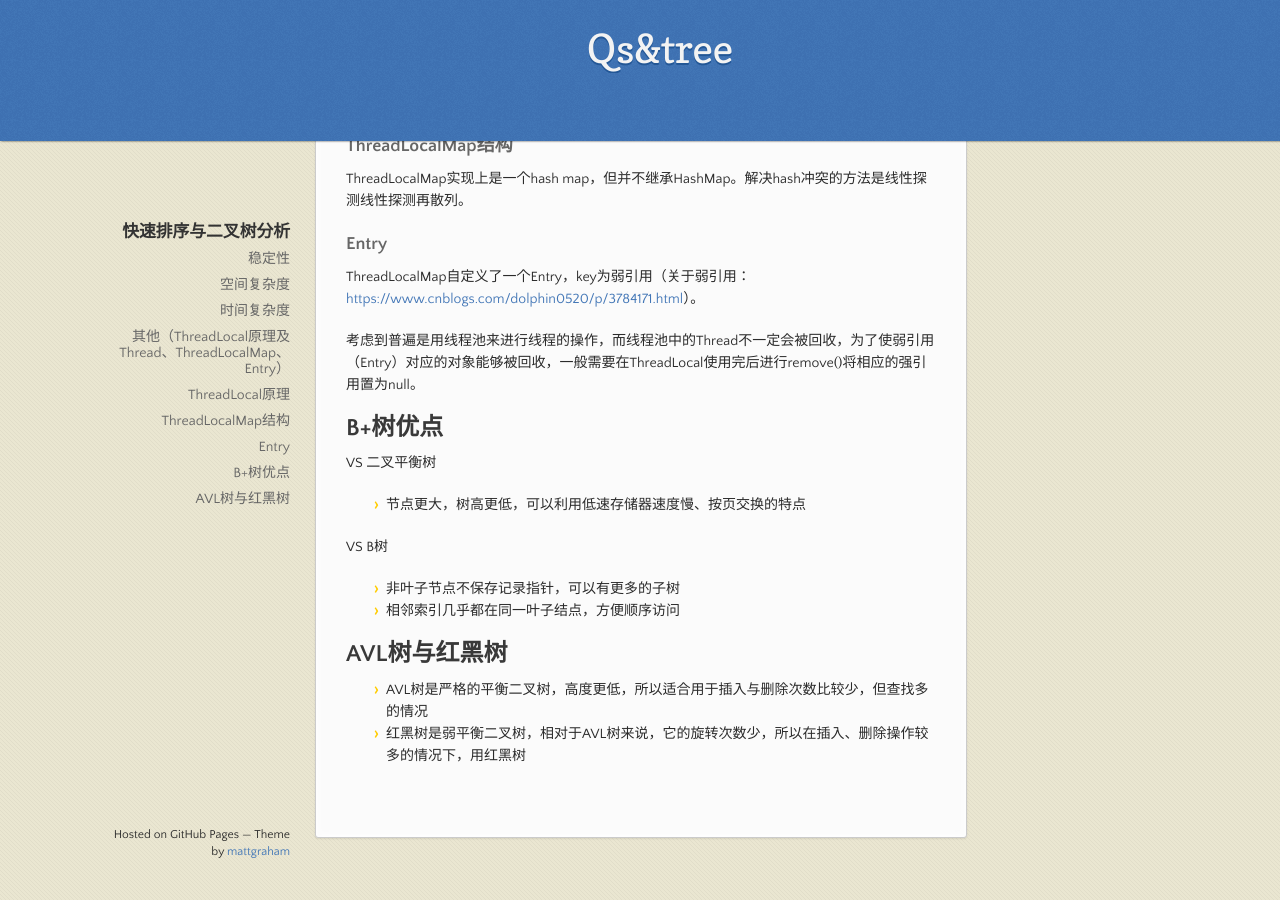
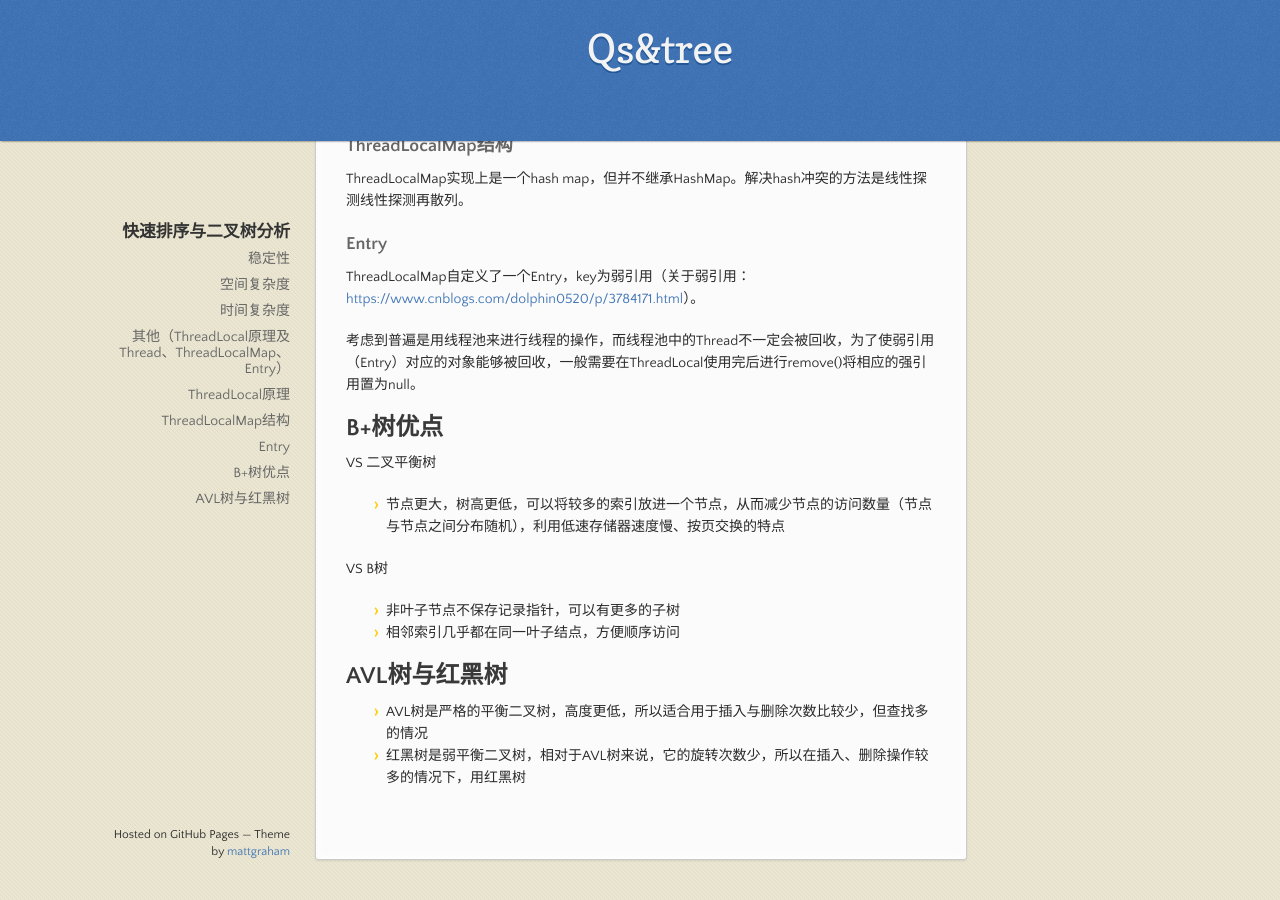
Before and after one commit to lvv9/lvv9.github.io, a Jekyll site: the page built from _posts/2020-09-08-qs&tree.md, in a window 1280 px wide and 900 px high, scrolled down 1468 px. Built offline with Jekyll 4.4.1, drawn with Linux system fonts in a browser that asks for light colours; our own code applies the rules of GitHub Pages for plain Markdown files; the repository's description, which GitHub fills in, is left out; before the commit the page ends 2346 px from its top, so only the background shows below that.

Commit message:
Update 2020-09-08-qs&tree.md

```diff
--- a/_posts/2020-09-08-qs&tree.md
+++ b/_posts/2020-09-08-qs&tree.md
@@ -69,7 +69,7 @@ ThreadLocalMap自定义了一个Entry，key为弱引用（关于弱引用：[htt
 ## B+树优点
 
 VS 二叉平衡树
-- 节点更大，树高更低，可以利用低速存储器速度慢、按页交换的特点
+- 节点更大，树高更低，可以将较多的索引放进一个节点，从而减少节点的访问数量（节点与节点之间分布随机），利用低速存储器速度慢、按页交换的特点
 
 VS B树
 - 非叶子节点不保存记录指针，可以有更多的子树
```
